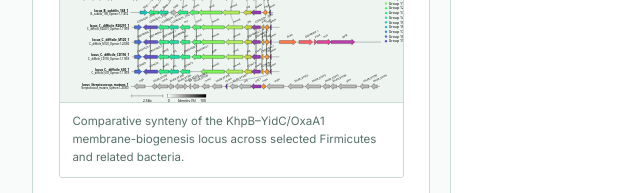
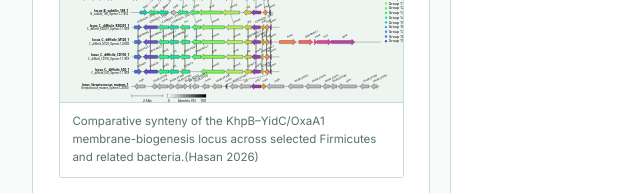
Before and after one commit to Hasan-Micro/Hasan-Micro.github.io, a plain HTML site: page index.html in a window 1280 px wide. Shown: the part 1344-1537 px from the top of the page, 200-840 px from the left. Drawn offline with nearby package versions, Linux system fonts and the light colour scheme.

Commit message:
Update index.html

```diff
--- a/index.html
+++ b/index.html
@@ -531,7 +531,7 @@
         <figure class="project-figure">
           <img src="assets/images/clinker.svg" alt="Comparative synteny of the KhpB–YidC/OxaA1 locus across selected Firmicutes">
           <figcaption>
-            Comparative synteny of the KhpB–YidC/OxaA1 membrane-biogenesis locus across selected Firmicutes and related bacteria.
+            Comparative synteny of the KhpB–YidC/OxaA1 membrane-biogenesis locus across selected Firmicutes and related bacteria.(Hasan 2026)
           </figcaption>
         </figure>
         <div class="project-methods">
```
